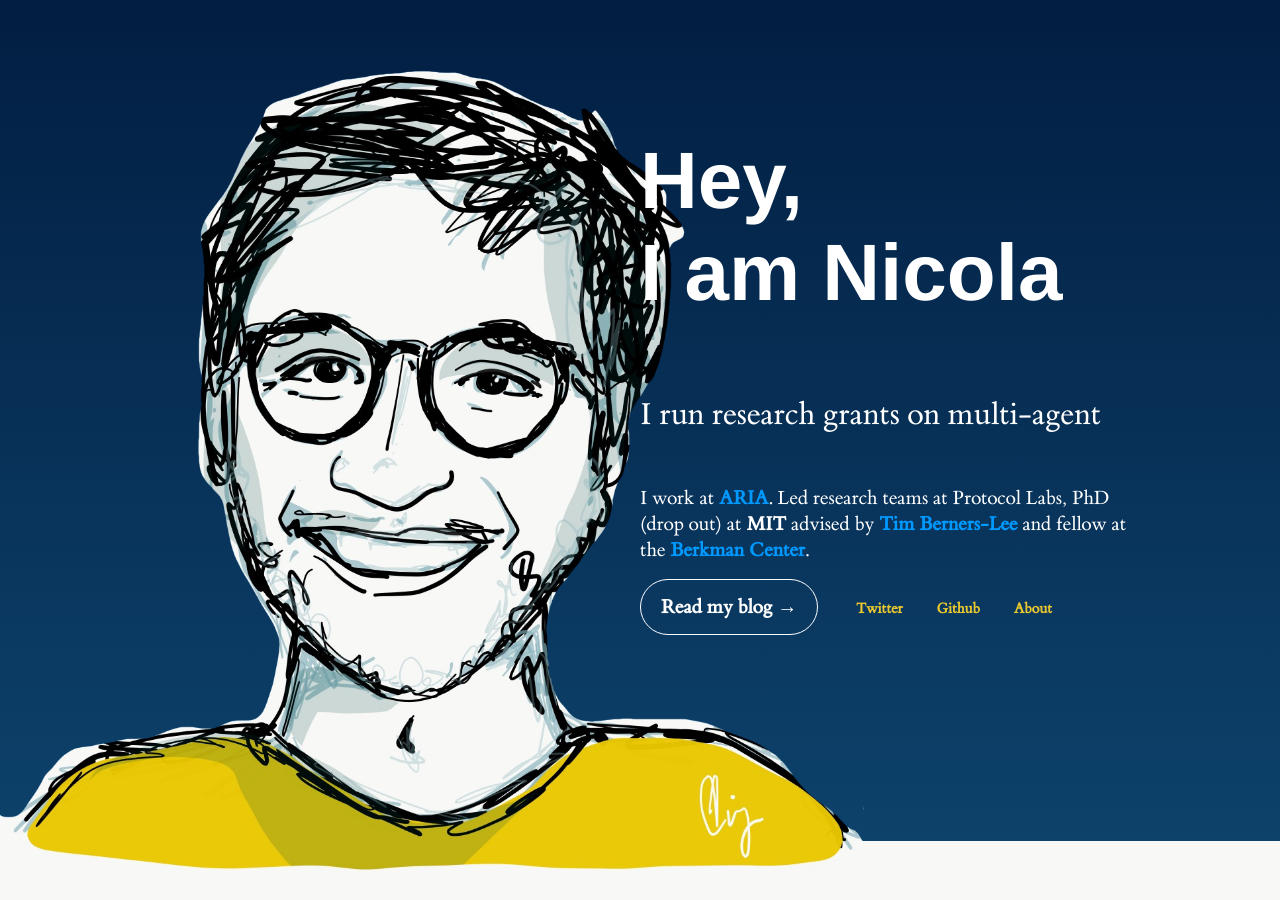
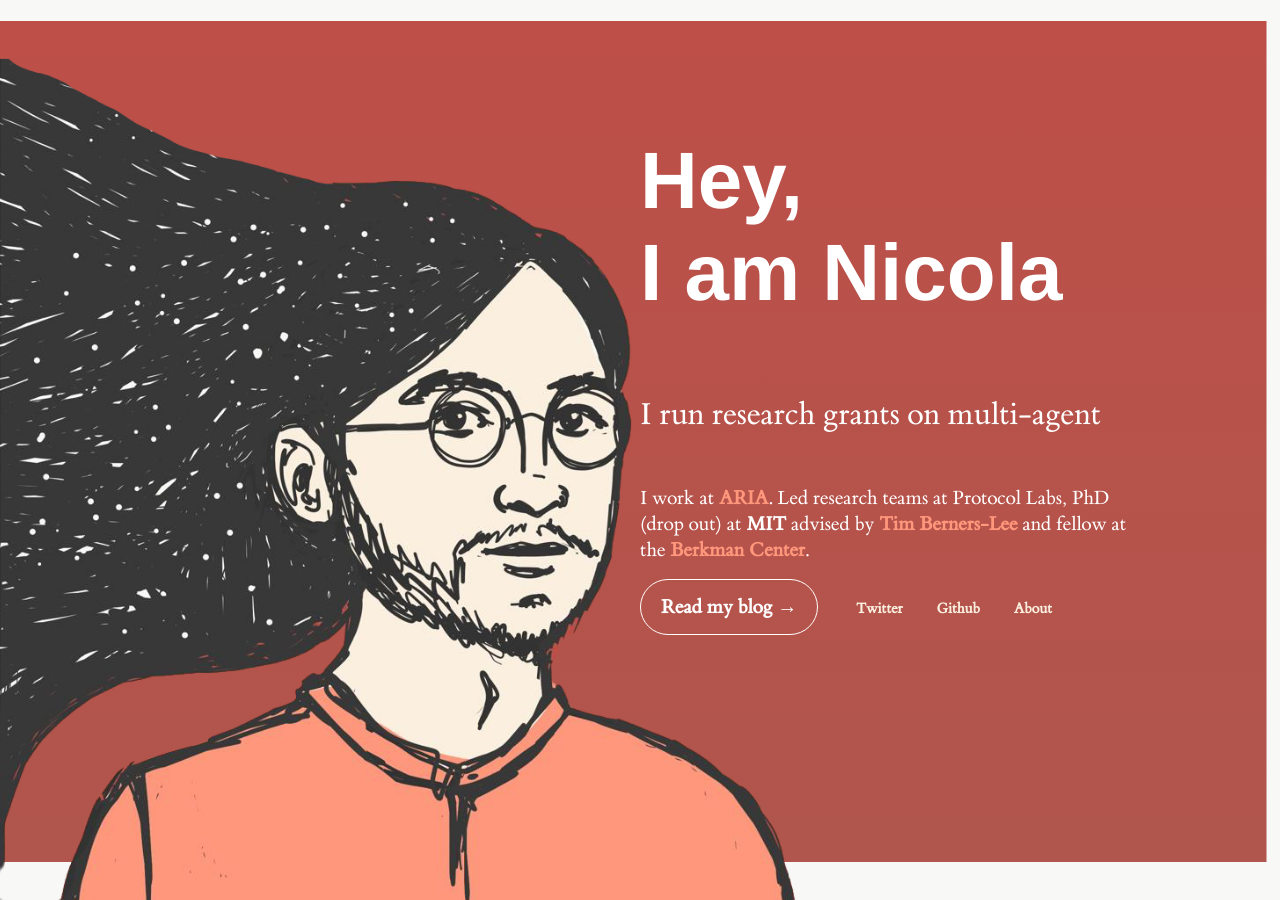
Before and after one commit to nicola/nicola.github.io, a Jekyll site: the page built from index.html, in a window 1280 px wide. Built offline with Jekyll 4.4.1, drawn with Linux system fonts in a browser that asks for light colours.

Commit message:
Update homepage avatar and colors

```diff
--- a/_layouts/new.html
+++ b/_layouts/new.html
@@ -32,7 +32,7 @@
         />
         <meta content="/" property="og:url" />
         <meta
-            content="https://nicola.io/assets/img/nicola.jpg"
+            content="https://nicola.io/assets/img/avatar-2020.png"
             property="og:image"
         />
         <link rel="canonical" href="/" />
--- a/assets/css/nicolacard.css
+++ b/assets/css/nicolacard.css
@@ -1,7 +1,7 @@
 html, body {
   height:100%;
   padding: 0px;
-  margin: 0px 0px 0px 1px;
+  margin: 0;
 }
 
 @font-face {
@@ -10,10 +10,11 @@
 
 
 body {
-    background-image: url(/assets/img/nicolacard.png), linear-gradient(to bottom, #021e42 0%,#0d426b 93.5%,#F8F8F6 0%,#f8f8f6 100%);
+    background-image: url(/assets/img/avatar-2020.png), linear-gradient(to bottom, #bd4f48 0%,#b0564d 93.5%,#F8F8F6 0%,#f8f8f6 100%);
     background-size: auto 100%;
     background-repeat: no-repeat;
-    background-position: top left;
+    /* The PNG has transparent whitespace around the drawing; offset it so the visible avatar touches the viewport edges. */
+    background-position: left -1.5vh bottom -2.3vh;
     background-attachment: fixed;
     background-color: #f8f8f6;
     font-family: ETBembo;
@@ -48,7 +49,7 @@
 }
 
 a {
-  color: #0099FF;
+  color: #ff977c;
   text-decoration: none;
   font-weight: bold;
 }
@@ -62,7 +63,7 @@
 }
 
 #links ul a {
-  color: #e9c72f;
+  color: #fbefdf;
   text-decoration: none;
   font-weight: bold;
 }
@@ -101,16 +102,16 @@
 @media screen and (max-width: 1130px) {
     body {
         background-size: 50% auto, 100%;
-        background-color: #0d426b;
-        background-position: bottom left;
+        background-color: #b0564d;
+        background-position: left -1.5vw bottom -2.3vw;
     }
 }
 
 @media screen and (width: 1366px) and (height: 1024px) {
     body {
         background-size: 50% auto, 100%;
-        background-color: #0d426b;
-        background-position: bottom left;
+        background-color: #b0564d;
+        background-position: left -1.5vw bottom -2.3vw;
     }
 }
 @media screen and (height: 1366px) and (width: 1024px) {
@@ -133,7 +134,7 @@
 
 @media screen and (max-width: 600px) {
   body {
-    background-position: bottom center;
+    background-position: left -1.5vw bottom -2.3vw;
   }
   #dialog {
     position: relative;
@@ -170,7 +171,7 @@
 
 @media screen and (width: 568px) and (height: 320px) {
   body {
-    background-position: right;
+    background-position: left -1.5vw bottom -2.3vw;
   }
   #p2 {
     width: 60%
```
Also changed, not shown: assets/img/avatar-2020.png (added).
